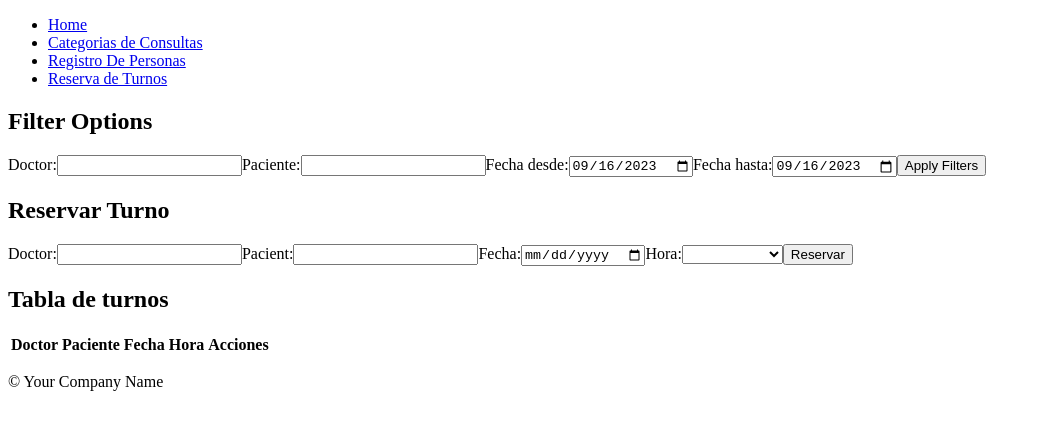
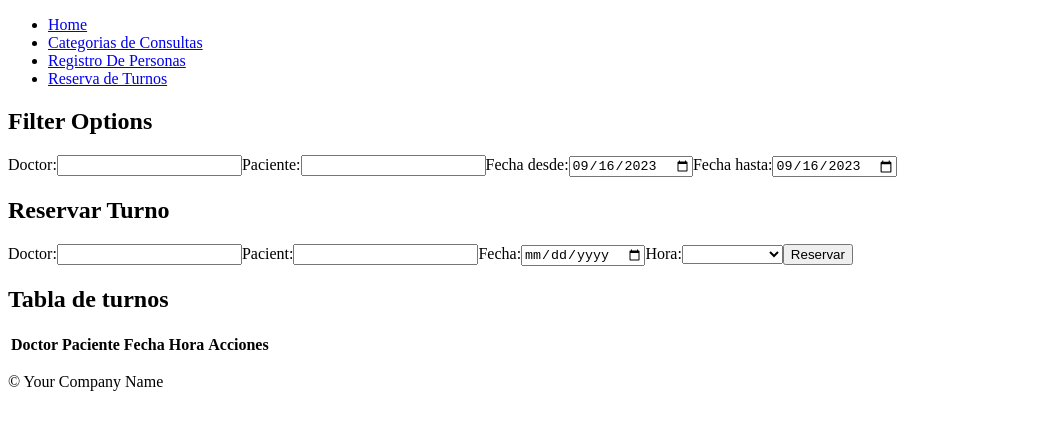
Before and after one commit to IvanWeissVanDerPolGH/FE_TP, an Angular app in the folder patient-tracking-system/: page /reserva-de-turnos in a window 1280 px wide. Shown: the top 430 px of the page, without its empty margins (0-1041 px from the left). Built offline with nearby package versions, Linux system fonts and the light colour scheme.

Commit message:
elimino boton

```diff
--- a/patient-tracking-system/src/app/components/reserva-de-turnos/reserva-de-turnos.component.html
+++ b/patient-tracking-system/src/app/components/reserva-de-turnos/reserva-de-turnos.component.html
@@ -13,7 +13,7 @@
   <label for="dateHastaFilter">Fecha hasta:</label>
   <input type="date" id="dateHastaFilter" [(ngModel)]="filtros.fechaHasta" (input)="applyFilters()">
 
-  <button (click)="applyFilters()">Apply Filters</button> <!-- Add this button -->
+  <!-- <button (click)="applyFilters()">Apply Filters</button> Add this button -->
 </div>
 
 <!-- Formulario de Reserva -->
@@ -82,7 +82,7 @@
       <td>{{ reserva.doctor }}</td>
       <td>{{ reserva.paciente }}</td>
       <td>{{ reserva.fecha }}</td>
-      <td>{{ reserva.horario }}</td>
+      <td>{{ reserva.hora }}</td>
       <td>
         <button (click)="cancelReserva(reserva.id)">Cancelar</button>
         <button (click)="editReserva(i)">Editar</button>
```
